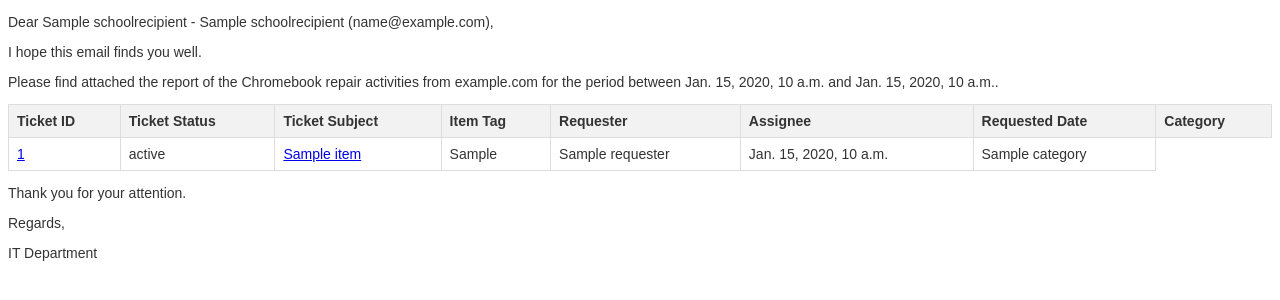
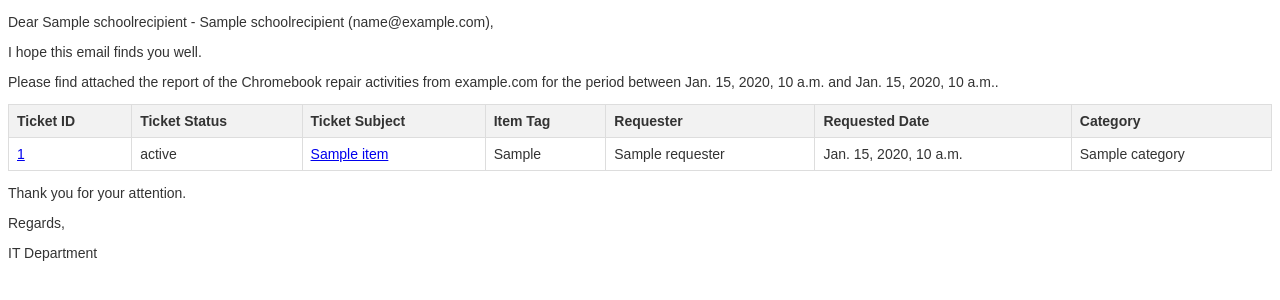
Before and after one commit to abrahamprz/zenclick, a Django app: template chromebooks_report/templates/chromebooks_report_template.html in a window 1280 px wide. Shown: the top 300 px of the page. Run offline with Django 4.2, Linux system fonts and the light colour scheme; tables that the repository leaves empty hold one stand-in row (values such as "Sample post"); the template is opened without the code that fills it: values that come from a table or form of the project are taken from there, most other values are stand-ins (such as "Sample title", 1, 10 or a date in 2020); parts of the project's set-up code (start-up, migrations or seed data) failed here and were passed over.

Commit message:
fully removes assignee column

```diff
--- a/chromebooks_report/templates/chromebooks_report_template.html
+++ b/chromebooks_report/templates/chromebooks_report_template.html
@@ -43,7 +43,7 @@
           <th>Ticket Subject</th>
           <th>Item Tag</th>
           <th>Requester</th>
-          <th>Assignee</th>
+          {% comment %} <th>Assignee</th> {% endcomment %}
           <th>Requested Date</th>
           <th>Category</th>
         </tr>
```
